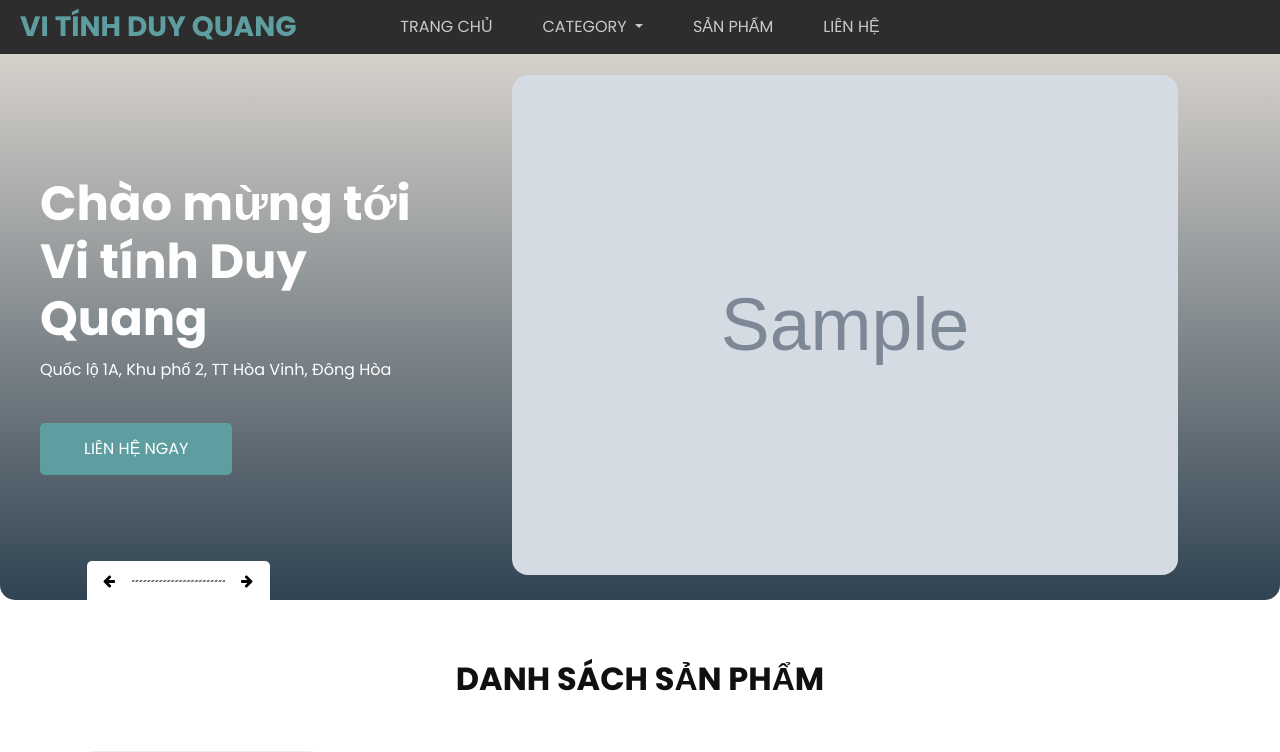
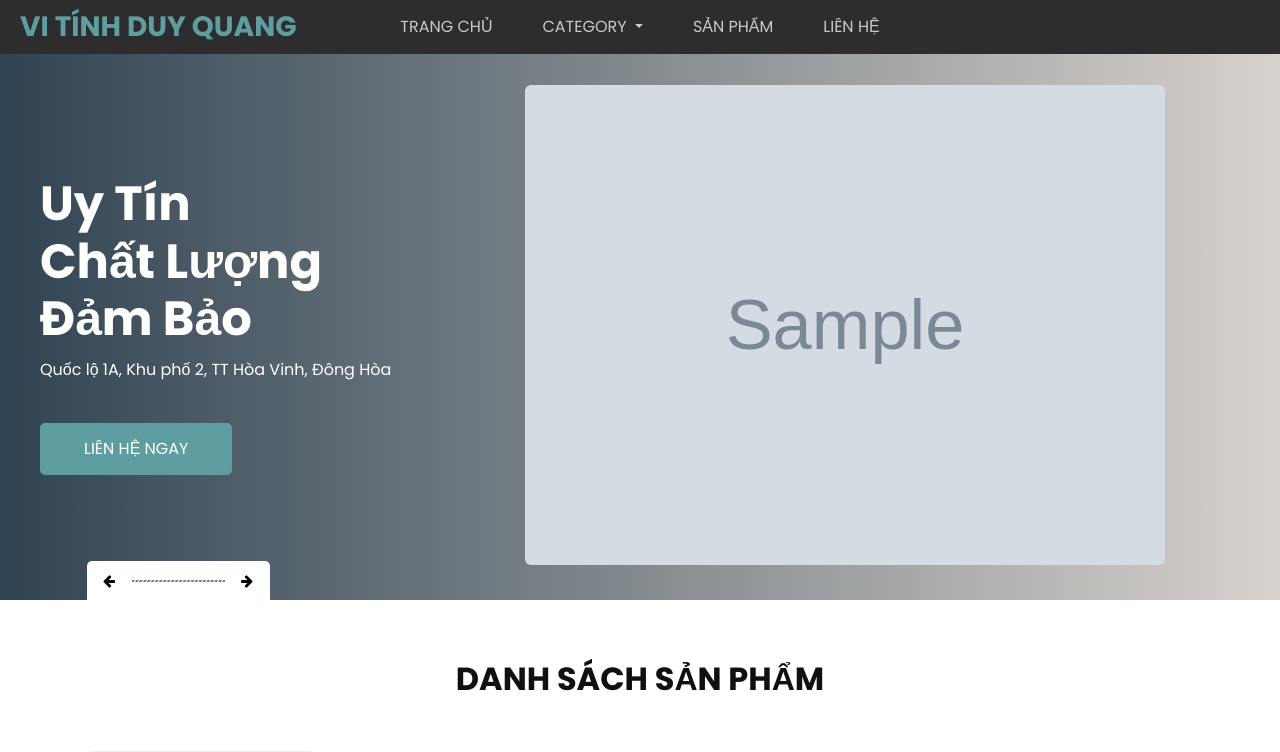
Before and after one commit to Vix-Nguyen/pc-shop, a Django app: page / in a window 1280 px wide. Shown: the top 752 px of the page. Run offline with Django 3.2, Linux system fonts and the light colour scheme; tables that the repository leaves empty hold one stand-in row (values such as "Sample post"); grey boxes marked "Sample" are stand-in pictures; parts of the project's set-up code (start-up, migrations or seed data) failed here and were passed over; some libraries are stand-ins or nearby versions.

Commit message:
[IMP] update homepage css

```diff
--- a/app/myshop/static/myshop/css/style.css
+++ b/app/myshop/static/myshop/css/style.css
@@ -238,9 +238,8 @@ a:focus {
 .slider_section .slider_container {
   color: #fefefe;
   /* background-color: #000000; */
-  background: linear-gradient(to bottom, #d7d2cc 0%, #304352 100%);
+  background: linear-gradient(to left, #d7d2cc 0%, #304352 100%);
   padding: 25px;
-  border-radius: 0 0 15px 15px;
 }
 
 .slider_section .row {
@@ -262,6 +261,7 @@ a:focus {
 .slider_section .img-box img {
   height: 500px;
   border-radius: 1rem;
+  padding: 10px;
 }
 
 .slider_section .detail-box {
@@ -325,6 +325,12 @@ a:focus {
   color: #000000;
   font-size: 14px;
 }
+/*
+.slider_section .intro-text {
+  position: absolute;
+  top: 50px;
+  background: rgba(39, 45, 45, 0.4);
+} */
 
 .shop_section .heading_container {
   margin-bottom: 20px;
--- a/app/myshop/templates/myshop/index.html
+++ b/app/myshop/templates/myshop/index.html
@@ -17,8 +17,9 @@
                   <div class="col-md-4">
                     <div class="detail-box">
                       <h1>
-                        Chào mừng tới <br>
-                        Vi tính Duy Quang
+                        Uy Tín<br>
+                        Chất Lượng<br>
+                        Đảm Bảo
                       </h1>
                       <p>
                         Quốc lộ 1A, Khu phố 2, TT Hòa Vinh, Đông Hòa
```
Also changed, not shown: 1 other file.
